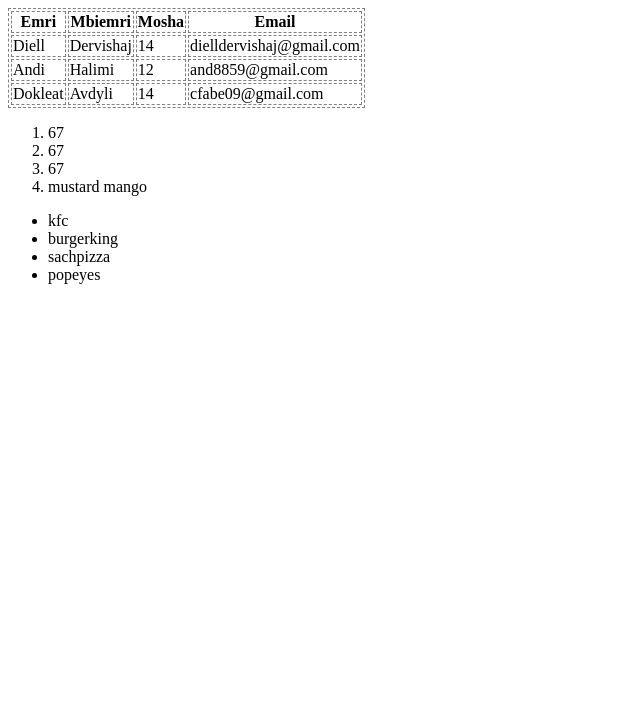
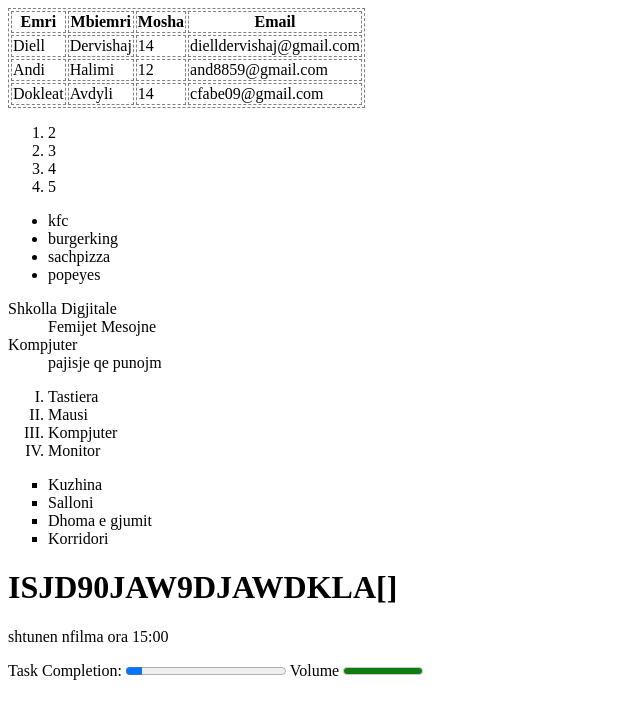
Before and after one commit to Diell1s2/webadvanced, a plain HTML site: page moduli5/index.html in a window 1280 px wide. Shown: the whole page, without its empty margins (0-640 px from the left). Drawn offline with Linux system fonts and the light colour scheme.

Commit message:
vazhdimmoduli5

```diff
--- a/moduli5/index.html
+++ b/moduli5/index.html
@@ -43,10 +43,10 @@
 
     </table>
 <ol>
-    <li>67</li>
-    <li>67</li>
-    <li>67</li>
-    <li>mustard mango</li>
+    <li>2</li>
+    <li>3</li>
+    <li>4</li>
+    <li>5</li>
 </ol>
 
 <ul>
@@ -56,5 +56,40 @@
     <li>popeyes</li>
 
 </ul>
+
+<dl>
+<dt>Shkolla Digjitale</dt>
+<dd>Femijet Mesojne</dd>
+<dt>Kompjuter</dt>
+<dd>pajisje qe punojm</dd>
+</dl>
+
+<ol type="I">
+    <li>Tastiera</li>
+    <li>Mausi</li>
+    <li>Kompjuter</li>
+    <li>Monitor</li>
+</ol>
+
+<ul type="square">
+    <li>Kuzhina</li>
+    <li>Salloni</li>
+    <li>Dhoma e gjumit</li>
+    <li contenteditable="2">Korridori</li>
+</ul>
+
+<h1 contenteditable="true"> ISJD90JAW9DJAWDKLA[] </h1>
+
+<p> shtunen nfilma <time datetime="2025-10-18 15:00">ora 15:00</time></p>
+
+<label>Task Completion:</label>
+<progress value="10" max="100"></progress>
+
+<label> Volume </label>
+<meter value="100" max="100"></meter>
+
+
+
+
 </body>
 </html>
```
